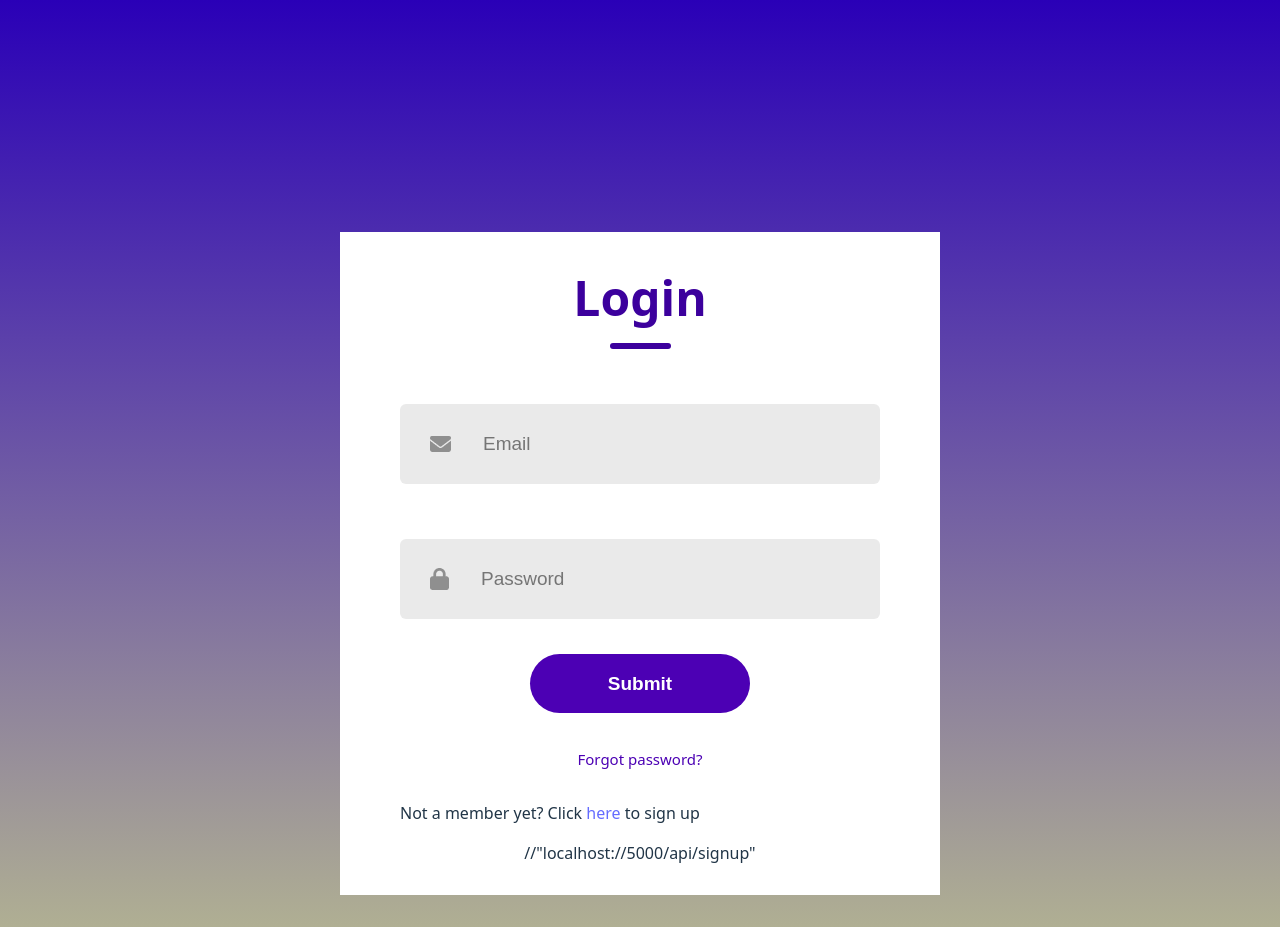
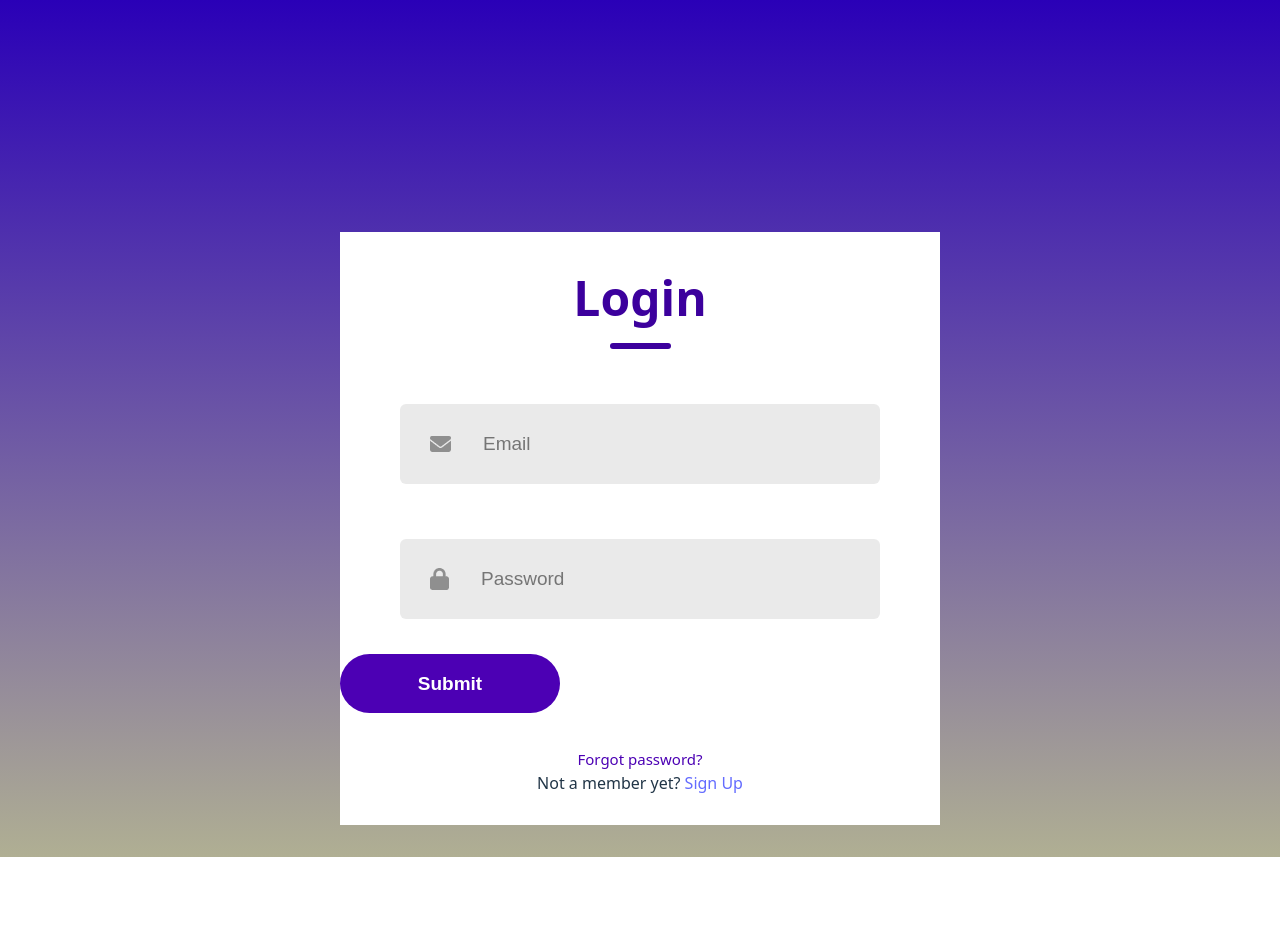
Before and after one commit to Rimplin/CMPS278-Google-drive-clone, a React (Vite) app: page /login in a window 1280 px wide. After the commit the page ends 857 px from the top, so only its background shows below. Built offline with nearby package versions, Linux system fonts and the light colour scheme.

Commit message:
backend for login and signup

```diff
--- a/src/Components/LoginSignup/Login.jsx
+++ b/src/Components/LoginSignup/Login.jsx
@@ -7,6 +7,27 @@ import password_icon from '../../assets/password.png'
 
 export const Login = () => {
 
+    const [password, setPassword] = useState('');
+    const [email, setEmail] = useState('');
+
+
+    const handleSubmit = async (e) => {
+        e.preventDefault();
+        const body = {name, email};
+        try {
+            const res = await fetch('http://localhost:5000/api/login', {
+                method: 'POST',
+                headers: {'Content-Type': 'application/json'},
+                body: JSON.stringify(body),
+            });
+            const data = await res.json().catch(() => null);
+            console.log('login response:', res.status, data);
+        } catch (e) {
+            console.error('Network error. Please try again.');
+        }
+    };
+
+
     return (
         <div className='container'>
 
@@ -15,19 +36,19 @@ export const Login = () => {
                 <div className="underline"></div>
             </div>
 
-        {/* email */}
+            <form onSubmit={handleSubmit}>
+
                 <div className="inputs">
                     <div className="input">
-            <img src={email_icon} alt="email icon" />
-            <input type="email" placeholder='Email' />
+                        <img src={email_icon} alt="email icon"/>
+                        <input type="email" placeholder="Email" value={email} onChange={(e) => setEmail(e.target.value)}/>
                     </div>
                 </div>
 
-        {/* password */}
                 <div className="inputs">
                     <div className="input">
-            <img src={password_icon} alt="password icon" />
-            <input type="password" placeholder='Password' />
+                        <img src={password_icon} alt="password icon"/>
+                        <input type="password" placeholder="Password" value={password} onChange={(e) => setPassword(e.target.value)}/>
                     </div>
                 </div>
 
@@ -35,10 +56,11 @@ export const Login = () => {
                     <button type="submit" className='submit'>Submit</button>
                 </div>
 
+            </form>
+
                 <div className="forgot-password"><a href='https://www.google.com'>Forgot password?</a></div>
 
-        <p>Not a member yet? Click <Link to="/signup">here</Link> to sign up</p>
-        //"localhost://5000/api/signup"
+                <span>Not a member yet? <Link to="/signup">Sign Up</Link></span>
 
         </div>
 )
--- a/src/Components/LoginSignup/LoginSignup.css
+++ b/src/Components/LoginSignup/LoginSignup.css
@@ -105,3 +105,8 @@
     background: #EAEAEA;
     color: #676767;
 } */
+
+/* in LoginSignup.css */
+.notice { margin-top: 8px; font-size: 0.95rem; }
+.notice.success { color: #1a7f37; }
+.notice.error { color: #b3261e; }
--- a/src/Components/LoginSignup/Signup.jsx
+++ b/src/Components/LoginSignup/Signup.jsx
@@ -1,12 +1,47 @@
-import React, { useState } from 'react'
 import './LoginSignup.css'
 import { Link } from "react-router-dom";
+import { useNavigate } from "react-router-dom";
 
 import user_icon from '../../assets/person.png'
 import email_icon from '../../assets/email.png'
 import password_icon from '../../assets/password.png'
 
 export const Signup = () => {
+
+    const [name, setName] = useState('');
+    const [email, setEmail] = useState('');
+    const [password, setPassword] = useState('');
+    const navigate = useNavigate();
+    const [msg, setMsg] = useState(null);
+
+
+    const handleSubmit = async (e) => {
+        e.preventDefault();
+        setMsg(null);
+        const body = { name, email, password };
+        try {
+            const res = await fetch('http://localhost:5000/api/signup', {
+                method: 'POST',
+                headers: { 'Content-Type': 'application/json' },
+                body: JSON.stringify(body),
+            });
+            if (res.status === 201) {
+                if (res.status === 201) {
+                    setMsg({ type: 'success', text: 'Account created! Redirecting to login…' });
+                    setTimeout(() => navigate('/login'), 2000);
+                } else {
+                    const err = await res.json().catch(() => ({}));
+                    setMsg({ type: 'error', text: err.error || `Signup failed (${res.status})` });
+                }
+                ;
+            } else {
+                const err = await res.json().catch(() => ({}));
+                setMsg({ type: 'error', text: err.error || `Signup failed (${res.status})` });
+            }
+        } catch (e) {
+            setMsg({ type: 'error', text: 'Network error. Please try again.' });
+        }
+    };
 
 
     return (
@@ -17,41 +52,43 @@ export const Signup = () => {
               <div className="underline"></div>
           </div>
 
-      {/* Name */}
+          <form onSubmit={handleSubmit}>
               <div className="inputs">
                   <div className="input">
-          <img src={user_icon} alt="user icon" />
-          <input type="text" placeholder='Name' />
+                      <img src={user_icon} alt="user icon"/>
+                      <input type="text" placeholder="Name" value={name} onChange={(e) => setName(e.target.value)}/>
                   </div>
 
               </div>
 
-      {/* email */}
               <div className="inputs">
                   <div className="input">
-          <img src={email_icon} alt="email icon" />
-          <input type="email" placeholder='Email' />
+                      <img src={email_icon} alt="email icon"/>
+                      <input type="email" placeholder="Email" value={email} onChange={(e) => setEmail(e.target.value)}/>
                   </div>
               </div>
 
-      {/* password */}
               <div className="inputs">
                   <div className="input">
-          <img src={password_icon} alt="password icon" />
-          <input type="password" placeholder='Password' />
+                      <img src={password_icon} alt="password icon"/>
+                      <input type="password" placeholder="Password" value={password} onChange={(e) => setPassword(e.target.value)}/>
                   </div>
               </div>
+
 
               <div className="submit-container">
                   <button type="submit" className='submit'>Submit</button>
               </div>
 
+              msg && (
+                  <div role="alert" className={`notice ${msg.type}`}>
+                      {msg.text}
+                  </div>
+              )
+
+          </form>
+
               <span>Already have an account? <Link to="/login">Sign in</Link></span>
-
-      {/* <div className="submit-container">
-        <div className={action === "Login" ? "submit gray" : "submit"} onClick={() =>{setAction("Sign Up")}}>Sign Up</div>
-        <div className={action === "Sign Up" ? "submit gray" : "submit"} onClick={() =>{setAction("Login")}}>Login</div>
-      </div> */}
       </div>
 )
 }
```
Also changed, not shown: 1 other file (tests, documents, lock files or other folders). Lines whose indentation alone changed are shown as unchanged.
